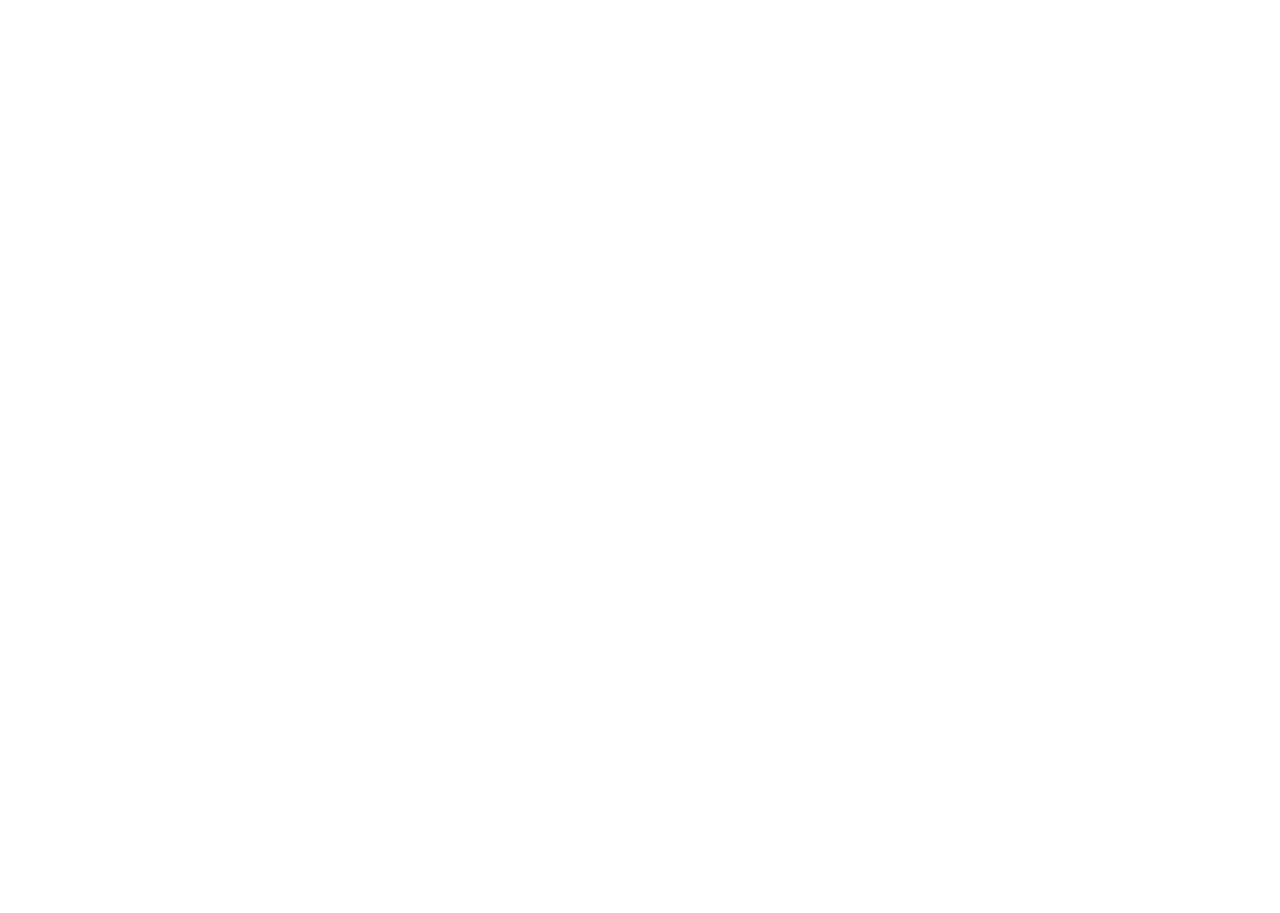
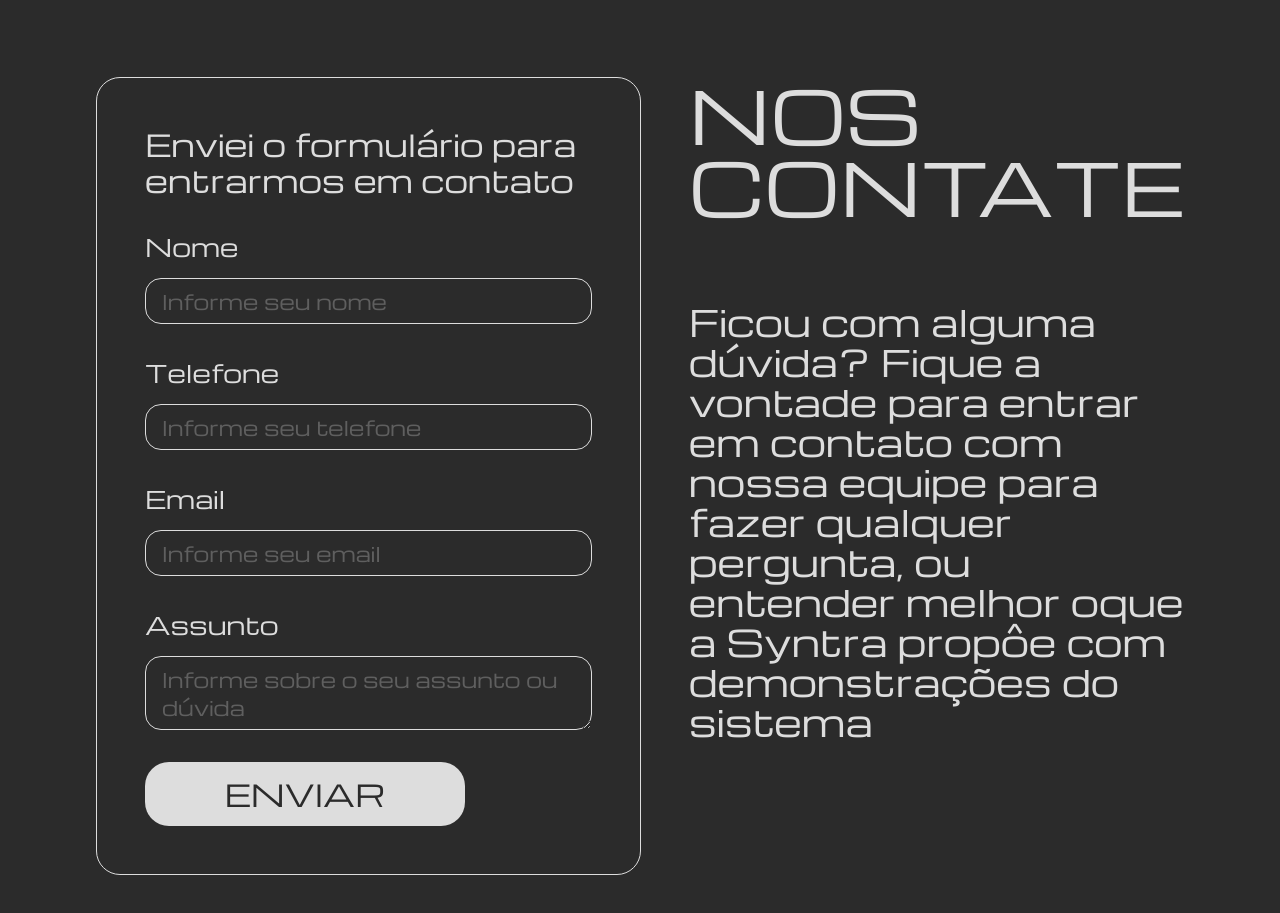
Before and after one commit to LeonardoAValerio/syntra, a Next.js app: page / in a window 1280 px wide. Shown: the part 4520-5433 px from the top of the page. Before the commit the page ends 4501 px from the top, so only its background shows below. Built offline with nearby package versions, Linux system fonts and the light colour scheme.

Commit message:
feat: create on home contact us section

```diff
--- a/src/app/globals.css
+++ b/src/app/globals.css
@@ -4,6 +4,7 @@
   --color-primary-white: #ddd;
   --color-primary-black: #222;
   --color-second-black: #2B2B2B;
+  --color-primary-gray: #939393;
 }
 
 * {
--- a/src/app/page.tsx
+++ b/src/app/page.tsx
@@ -88,6 +88,39 @@
           </div>
           <Plans/>
         </section>
+        <section className="flex min-h-screen bg-second-black text-primary-white pt-28 p-12 md:p-24 w-full gap-12 justify-between">
+          <form className="w-3/4 border border-primary-white rounded-3xl p-12 flex flex-col gap-8">
+            <h3 className="text-3xl">Enviei o formulário para entrarmos em contato</h3>
+            <div className="flex flex-col gap-4 w-full text-2xl">
+              <label htmlFor="name">Nome</label>
+              <input id="name" type="text" required className="border rounded-2xl border-primary-white py-2 text-xl text-primary-gray px-4" placeholder="Informe seu nome"></input>
+            </div>
+            <div className="flex flex-col gap-4 w-full text-2xl">
+              <label htmlFor="phone">Telefone</label>
+              <input id="phone" type="tel" required className="border rounded-2xl border-primary-white py-2 text-xl text-primary-gray px-4" placeholder="Informe seu telefone"></input>
+            </div>
+            <div className="flex flex-col gap-4 w-full text-2xl">
+              <label htmlFor="email">Email</label>
+              <input id="email" type="email" required className="border rounded-2xl border-primary-white py-2 text-xl text-primary-gray px-4" placeholder="Informe seu email"></input>
+            </div>
+            <div className="flex flex-col gap-4 w-full text-2xl">
+              <label htmlFor="about">Assunto</label>
+              <textarea id="about" required className="border rounded-2xl border-primary-white py-2 text-xl text-primary-gray px-4" placeholder="Informe sobre o seu assunto ou dúvida"></textarea>
+            </div>
+            <button type="submit" className="text-3xl bg-primary-white rounded-3xl text-second-black w-80 h-16">
+              ENVIAR
+            </button>
+          </form>
+          <article className="flex flex-col gap-20 w-1/2">
+            <h3 className="text-7xl">NOS CONTATE</h3>
+            <p className="text-4xl">
+              Ficou com alguma dúvida? Fique a vontade para entrar em contato com nossa equipe para fazer qualquer pergunta, ou entender melhor oque a Syntra propôe com demonstrações do sistema
+            </p>
+          </article>
+        </section>
+        <footer>
+
+        </footer>
       </div>
     </main>
   );
```
